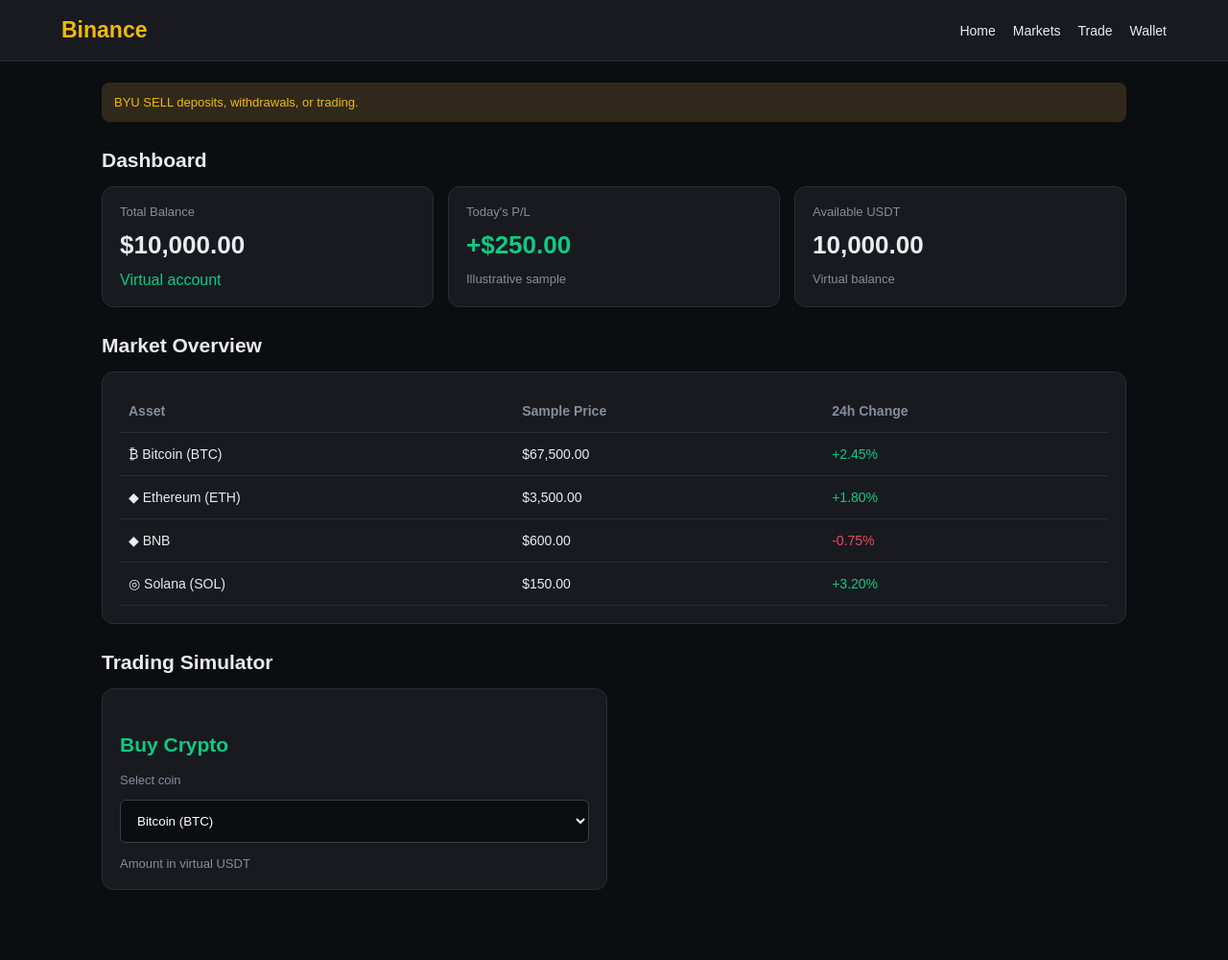
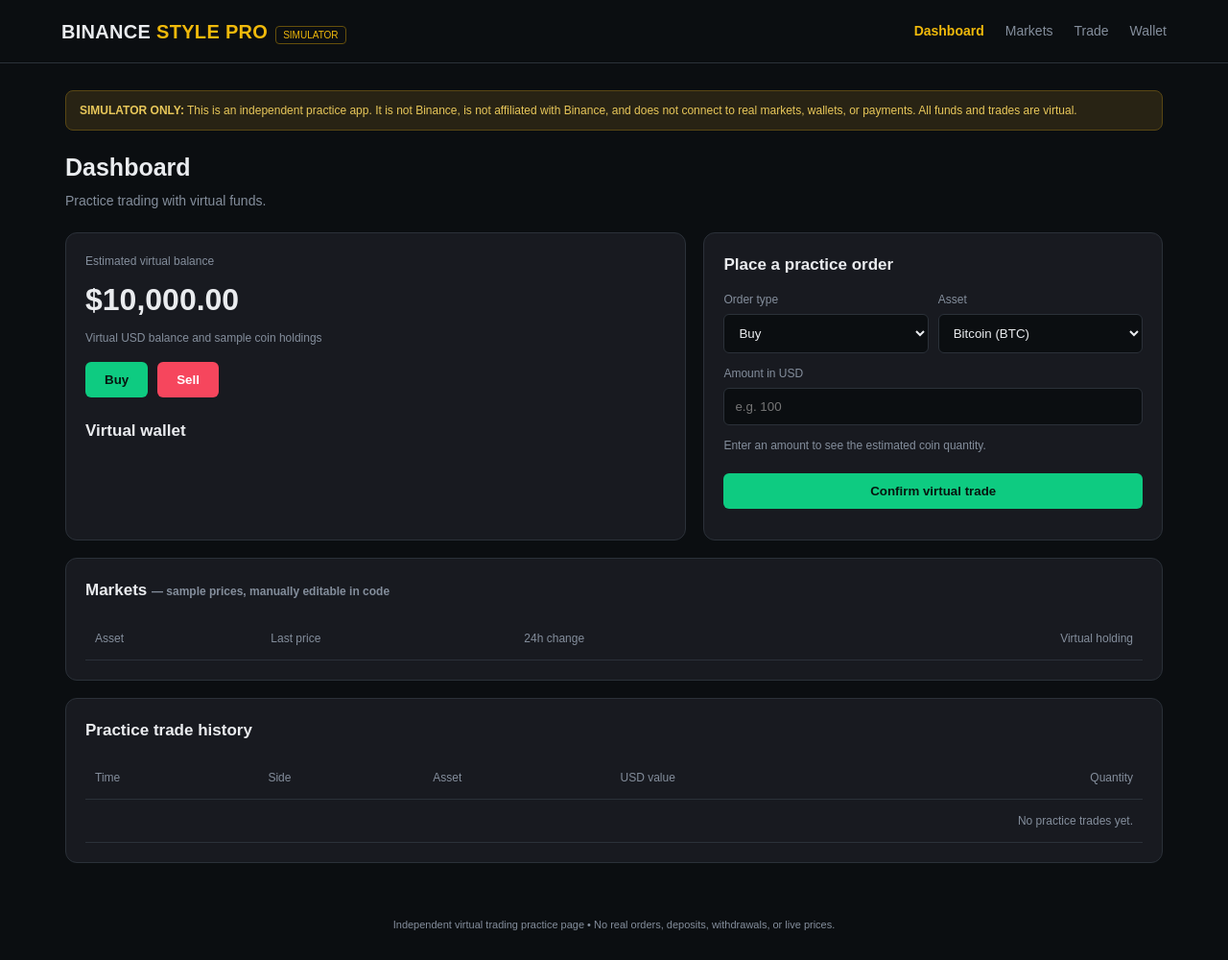
Before and after one commit to shamim123a/Shamim-Ahsan, a plain HTML site: page index.html in a window 1280 px wide. Shown: the whole page at 96% size. Before the commit the page ends 949 px from the top, so only its background shows below. Drawn offline with Linux system fonts and the light colour scheme.

Commit message:
Update index.html

```diff
--- a/index.html
+++ b/index.html
@@ -1,73 +1,80 @@
-<!DOCTYPE html>
+<!doctype html>
 <html lang="en">
 <head>
-<meta charset="UTF-8">
-<meta name="viewport" content="width=device-width, initial-scale=1">
-<title>Binance — Trading buy/sell</title>
+<meta charset="utf-8">
+<meta name="viewport" content="width=device-width,initial-scale=1">
+<title>Binance Style Pro — Virtual Trading Simulator</title>
 <style>
-*{box-sizing:border-box}
-body{margin:0;background:#0b0e11;color:#eaecef;font-family:Arial,sans-serif}
-header{background:#181a20;padding:18px 5%;display:flex;justify-content:space-between;align-items:center;flex-wrap:wrap;gap:14px;border-bottom:1px solid #292d35}
-.logo{font-size:23px;font-weight:700;color:#f0b90b}
-nav{display:flex;gap:18px;flex-wrap:wrap}
-nav a{color:#eaecef;text-decoration:none;font-size:14px}
-main{max-width:1100px;margin:auto;padding:22px 16px}
-.notice{background:#30291b;color:#f0b90b;padding:13px;border-radius:8px;font-size:13px}
-h2{font-size:21px;margin:28px 0 15px}
-.cards{display:grid;grid-template-columns:repeat(auto-fit,minmax(190px,1fr));gap:15px}
-.card{background:#181a20;border:1px solid #292d35;padding:18px;border-radius:12px;min-width:0}
-.muted{color:#848e9c;font-size:13px}
-.balance{font-size:26px;font-weight:bold;margin:12px 0}
-.green{color:#0ecb81}.red{color:#f6465d}.yellow{color:#f0b90b}
-.table-wrap{overflow-x:auto}
-table{width:100%;border-collapse:collapse;min-width:420px}
-th,td{padding:14px 9px;text-align:left;border-bottom:1px solid #292d35;font-size:14px}
-th{color:#848e9c}
-.panel{display:grid;grid-template-columns:1fr 1fr;gap:15px}
-input,select{width:100%;padding:13px;margin:12px 0;background:#0b0e11;color:white;border:1px solid #393e48;border-radius:6px}
-button{padding:12px 20px;border:0;border-radius:6px;font-weight:bold;cursor:pointer}
-.buy{background:#0ecb81;color:#071b12}.sell{background:#f6465d;color:white}
-footer{text-align:center;color:#848e9c;padding:25px;font-size:12px}
-@media(max-width:600px){.panel{grid-template-columns:1fr}nav{gap:11px}nav a{font-size:12px}.balance{font-size:23px}th,td{font-size:12px;padding:12px 5px}}
+:root{--bg:#0b0e11;--panel:#181a20;--panel2:#20242b;--line:#2b3139;--text:#eaecef;--muted:#848e9c;--yellow:#f0b90b;--green:#0ecb81;--red:#f6465d}
+*{box-sizing:border-box}body{margin:0;background:var(--bg);color:var(--text);font:14px/1.5 Arial,Helvetica,sans-serif}
+header{height:66px;border-bottom:1px solid var(--line);display:flex;align-items:center;justify-content:space-between;padding:0 5%;gap:16px}
+.brand{font-weight:800;font-size:20px;letter-spacing:.3px}.brand span{color:var(--yellow)}.tag{font-size:10px;color:var(--yellow);border:1px solid #66500c;padding:3px 7px;border-radius:4px;margin-left:8px}
+nav{display:flex;gap:22px;color:var(--muted)}nav b{color:var(--yellow)}
+main{max-width:1180px;margin:28px auto;padding:0 18px}.notice{background:#282314;border:1px solid #594714;color:#e8c75a;border-radius:8px;padding:11px 14px;margin-bottom:20px;font-size:12px}
+h1{font-size:25px;margin:0 0 5px}.sub{color:var(--muted);margin-bottom:22px}
+.grid{display:grid;grid-template-columns:1.15fr .85fr;gap:18px}.card{background:var(--panel);border:1px solid var(--line);border-radius:12px;padding:20px}
+.label{color:var(--muted);font-size:12px}.balance{font-size:32px;font-weight:700;margin:7px 0}.positive{color:var(--green)}.negative{color:var(--red)}
+.actions{display:flex;gap:10px;margin-top:16px}.btn{border:0;border-radius:6px;padding:11px 20px;font-weight:700;cursor:pointer}.buy{background:var(--green);color:#07150f}.sell{background:var(--red);color:white}.secondary{background:var(--panel2);color:var(--text);border:1px solid var(--line)}
+.section-title{font-size:17px;margin:0 0 15px}.market{margin-top:18px}.table-wrap{overflow-x:auto}table{width:100%;border-collapse:collapse;min-width:570px}th,td{text-align:left;padding:13px 10px;border-bottom:1px solid var(--line)}th{color:var(--muted);font-weight:500;font-size:12px}td:last-child,th:last-child{text-align:right}.coin{font-weight:700}.symbol{color:var(--muted);font-size:12px;margin-left:7px}
+.form-row{display:grid;grid-template-columns:1fr 1fr;gap:10px;margin:12px 0}label{display:block;color:var(--muted);font-size:12px;margin-bottom:6px}input,select{width:100%;padding:11px;border:1px solid var(--line);border-radius:6px;background:#0b0e11;color:var(--text);outline:none}input:focus,select:focus{border-color:var(--yellow)}
+.small{color:var(--muted);font-size:12px}.wallet-row{display:flex;justify-content:space-between;padding:11px 0;border-bottom:1px solid var(--line)}.wallet-row:last-child{border:0}
+footer{text-align:center;color:var(--muted);font-size:11px;padding:28px 10px}
+@media(max-width:760px){header{padding:0 16px}nav{display:none}.grid{grid-template-columns:1fr}.balance{font-size:27px}.card{padding:16px}}
 </style>
 </head>
 <body>
 <header>
-  <div class="logo">Binance</div>
-  <nav>
-    <a href="#home">Home</a><a href="#markets">Markets</a>
-    <a href="#trade">Trade</a><a href="#wallet">Wallet</a>
-  </nav>
+  <div><span class="brand">BINANCE <span>STYLE PRO</span></span><span class="tag">SIMULATOR</span></div>
+  <nav><b>Dashboard</b><span>Markets</span><span>Trade</span><span>Wallet</span></nav>
 </header>
-
-<main id="home">
-  <div class="notice">BYU SELL deposits, withdrawals, or trading.</div>
-
-  <h2>Dashboard</h2>
-  <div class="cards">
-    <section class="card"><div class="muted">Total Balance</div><div class="balance" id="balance">$10,000.00</div><div class="green">Virtual account</div></section>
-    <section class="card"><div class="muted">Today's P/L</div><div class="balance green">+$250.00</div><div class="muted">Illustrative sample</div></section>
-    <section class="card"><div class="muted">Available USDT</div><div class="balance" id="usdt">10,000.00</div><div class="muted">Virtual balance</div></section>
+<main>
+  <div class="notice"><strong>SIMULATOR ONLY:</strong> This is an independent practice app. It is not Binance, is not affiliated with Binance, and does not connect to real markets, wallets, or payments. All funds and trades are virtual.</div>
+  <h1>Dashboard</h1><div class="sub">Practice trading with virtual funds.</div>
+  <div class="grid">
+    <section class="card">
+      <div class="label">Estimated virtual balance</div>
+      <div class="balance" id="totalBalance">$10,000.00</div>
+      <div class="small">Virtual USD balance and sample coin holdings</div>
+      <div class="actions"><button class="btn buy" onclick="setSide('buy')">Buy</button><button class="btn sell" onclick="setSide('sell')">Sell</button></div>
+      <div style="margin-top:22px">
+        <h2 class="section-title">Virtual wallet</h2>
+        <div id="wallet"></div>
+      </div>
+    </section>
+    <section class="card" id="trade">
+      <h2 class="section-title">Place a practice order</h2>
+      <div class="form-row"><div><label>Order type</label><select id="side"><option value="buy">Buy</option><option value="sell">Sell</option></select></div><div><label>Asset</label><select id="asset"><option value="BTC">Bitcoin (BTC)</option><option value="ETH">Ethereum (ETH)</option><option value="BNB">BNB</option><option value="SOL">Solana (SOL)</option><option value="XRP">XRP</option></select></div></div>
+      <div><label>Amount in USD</label><input id="amount" type="number" min="1" step="0.01" placeholder="e.g. 100"></div>
+      <p class="small" id="estimate">Enter an amount to see the estimated coin quantity.</p>
+      <button class="btn buy" style="width:100%;margin-top:8px" onclick="trade()">Confirm virtual trade</button>
+      <p class="small" id="message" aria-live="polite"></p>
+    </section>
   </div>
-
-  <h2 id="markets">Market Overview</h2>
-  <section class="card table-wrap">
-    <table>
-      <thead><tr><th>Asset</th><th>Sample Price</th><th>24h Change</th></tr></thead>
-      <tbody>
-        <tr><td>₿ Bitcoin (BTC)</td><td>$67,500.00</td><td class="green">+2.45%</td></tr>
-        <tr><td>◆ Ethereum (ETH)</td><td>$3,500.00</td><td class="green">+1.80%</td></tr>
-        <tr><td>◆ BNB</td><td>$600.00</td><td class="red">-0.75%</td></tr>
-        <tr><td>◎ Solana (SOL)</td><td>$150.00</td><td class="green">+3.20%</td></tr>
-      </tbody>
-    </table>
+  <section class="card market">
+    <h2 class="section-title">Markets <span class="small">— sample prices, manually editable in code</span></h2>
+    <div class="table-wrap"><table><thead><tr><th>Asset</th><th>Last price</th><th>24h change</th><th>Virtual holding</th></tr></thead><tbody id="markets"></tbody></table></div>
   </section>
-
-  <h2 id="trade">Trading Simulator</h2>
-  <div class="panel">
-    <section class="card">
-      <h2 class="green">Buy Crypto</h2>
-      <label class="muted" for="buyCoin">Select coin</label>
-      <select id="buyCoin"><option value="BTC">Bitcoin (BTC)</option><option value="ETH">Ethereum (ETH)</option><option value="BNB">BNB</option><option value="SOL">Solana (SOL)</option></select>
-      <label class="muted" for="buyAmount">Amount in virtual USDT</label>
-      <input id="buyAmount" type="number" min="0.01" ste…
+  <section class="card market">
+    <h2 class="section-title">Practice trade history</h2>
+    <div class="table-wrap"><table><thead><tr><th>Time</th><th>Side</th><th>Asset</th><th>USD value</th><th>Quantity</th></tr></thead><tbody id="history"><tr><td colspan="5" class="small">No practice trades yet.</td></tr></tbody></table></div>
+  </section>
+</main>
+<footer>Independent virtual trading practice page • No real orders, deposits, withdrawals, or live prices.</footer>
+<script>
+// EDIT SAMPLE PRICES HERE. These are fictional/demo values, not live market prices.
+const assets = {
+ BTC:{name:"Bitcoin",price:68000,change:1.42,holding:0.05},
+ ETH:{name:"Ethereum",price:3500,change:0.86,holding:0.5},
+ BNB:{name:"BNB",price:590,change:-0.34,holding:2},
+ SOL:{name:"Solana",price:165,change:2.15,holding:3},
+ XRP:{name:"XRP",price:0.62,change:-1.12,holding:100}
+};
+// EDIT STARTING VIRTUAL USD BALANCE HERE.
+let usdBalance = 2500;
+let history = [];
+const money = n => "$"+Number(n).toLocaleString("en-US",{minimumFractionDigits:2,maximumFractionDigits:2});
+function total(){return usdBalance+Object.values(assets).reduce((s,a)=>s+a.price*a.holding,0)}
+function render(){
+ document.getElementById("totalBalance").textContent=money(total());
+ document.getElementById("wallet").innerHTML=<div class="wallet-row"><span>USD</span><strong>${money(usdBalance)}</strong></div>+Object.entries(assets).map(([k,a])=><div class="wallet-row"><span>${k}</span><strong>${a.holding.toFixed(6)} <span class="small">(${money(a.holding*a.price)})</span></strong></div>).join("");
+ document.getElementById("markets").innerHTML=Object.entries(assets).map(([k,a])…
```
